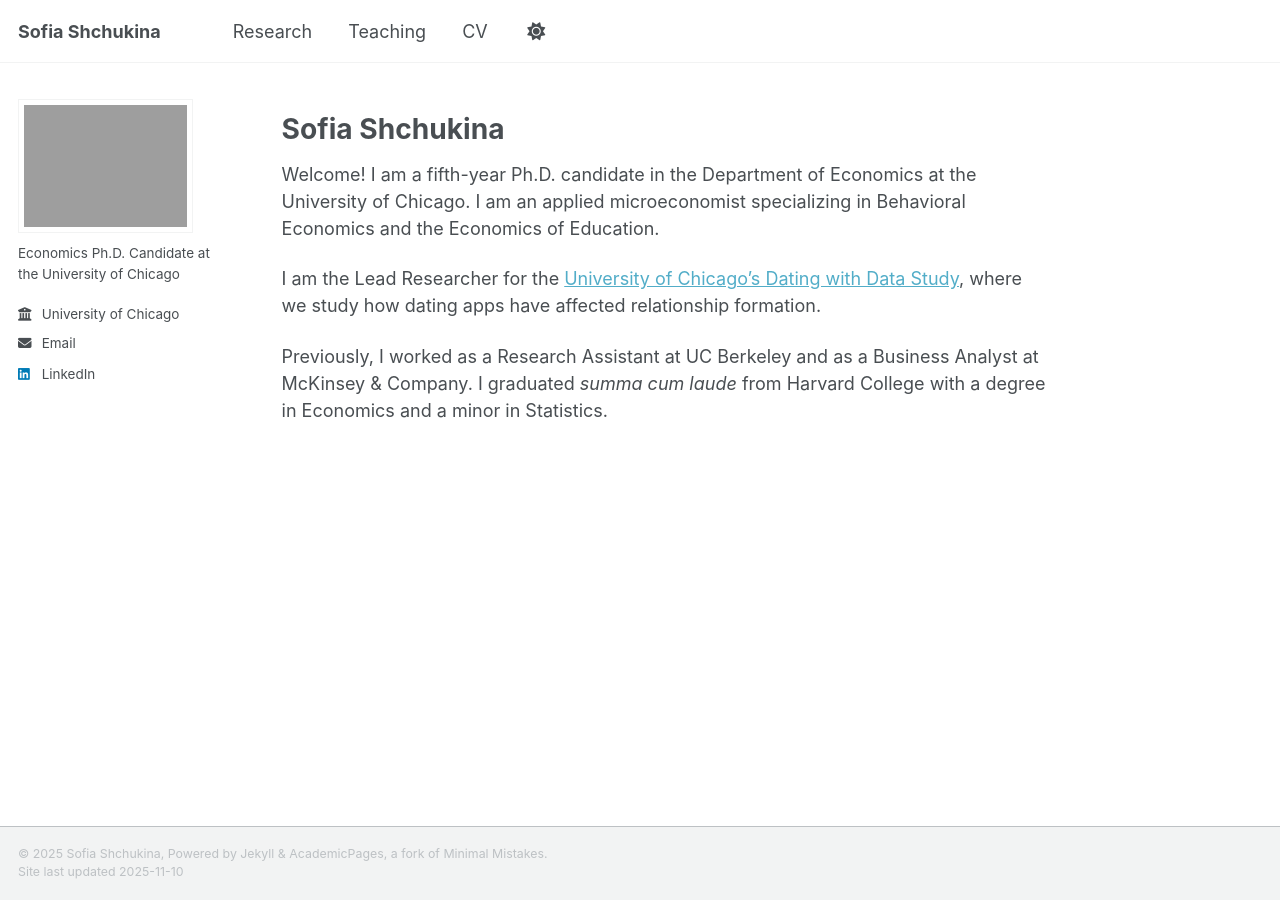
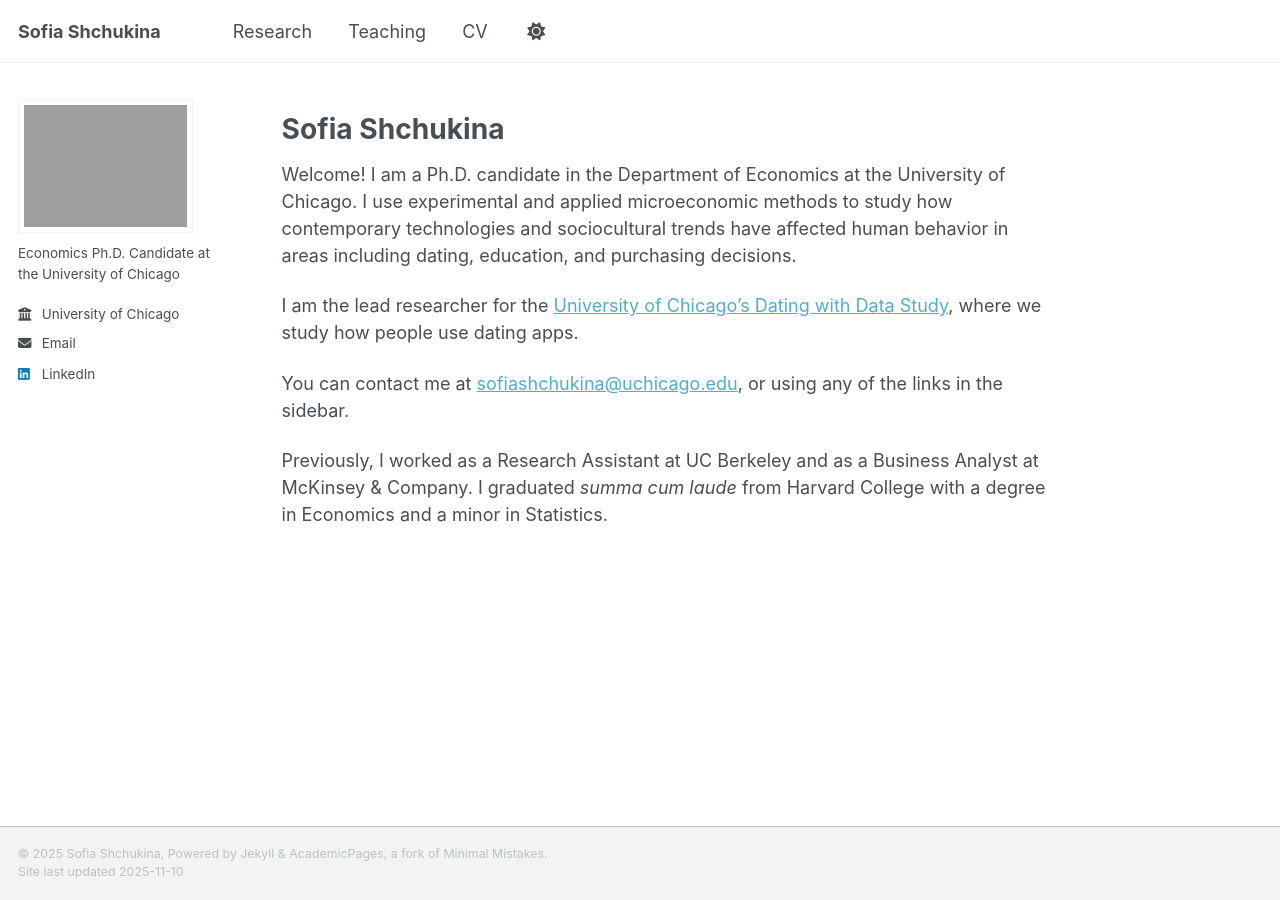
Before and after one commit to sofiashch/sofiashch.github.io, a Jekyll site: the page built from _pages/about.md, in a window 1280 px wide. Built offline with Jekyll 4.4.1, drawn with Linux system fonts in a browser that asks for light colours; a script that is not in the unit is left out.

Commit message:
Update about.md

```diff
--- a/_pages/about.md
+++ b/_pages/about.md
@@ -11,8 +11,10 @@ redirect_from:
 
 Sofia Shchukina
 ======
-Welcome! I am a fifth-year Ph.D. candidate in the Department of Economics at the University of Chicago. I am an applied microeconomist specializing in Behavioral Economics and the Economics of Education.
+Welcome! I am a Ph.D. candidate in the Department of Economics at the University of Chicago. I use experimental and applied microeconomic methods to study how contemporary technologies and sociocultural trends have affected human behavior in areas including dating, education, and purchasing decisions.
 
-I am the Lead Researcher for the [University of Chicago's Dating with Data Study](https://datingwithdata.com/), where we study how dating apps have affected relationship formation.
+I am the lead researcher for the [University of Chicago's Dating with Data Study](https://datingwithdata.com/), where we study how people use dating apps.
+
+You can contact me at [sofiashchukina@uchicago.edu](mailto:soiashchukina@uchicago.edu), or using any of the links in the sidebar.
 
 Previously, I worked as a Research Assistant at UC Berkeley and as a Business Analyst at McKinsey & Company. I graduated _summa cum laude_ from Harvard College with a degree in Economics and a minor in Statistics.
```
